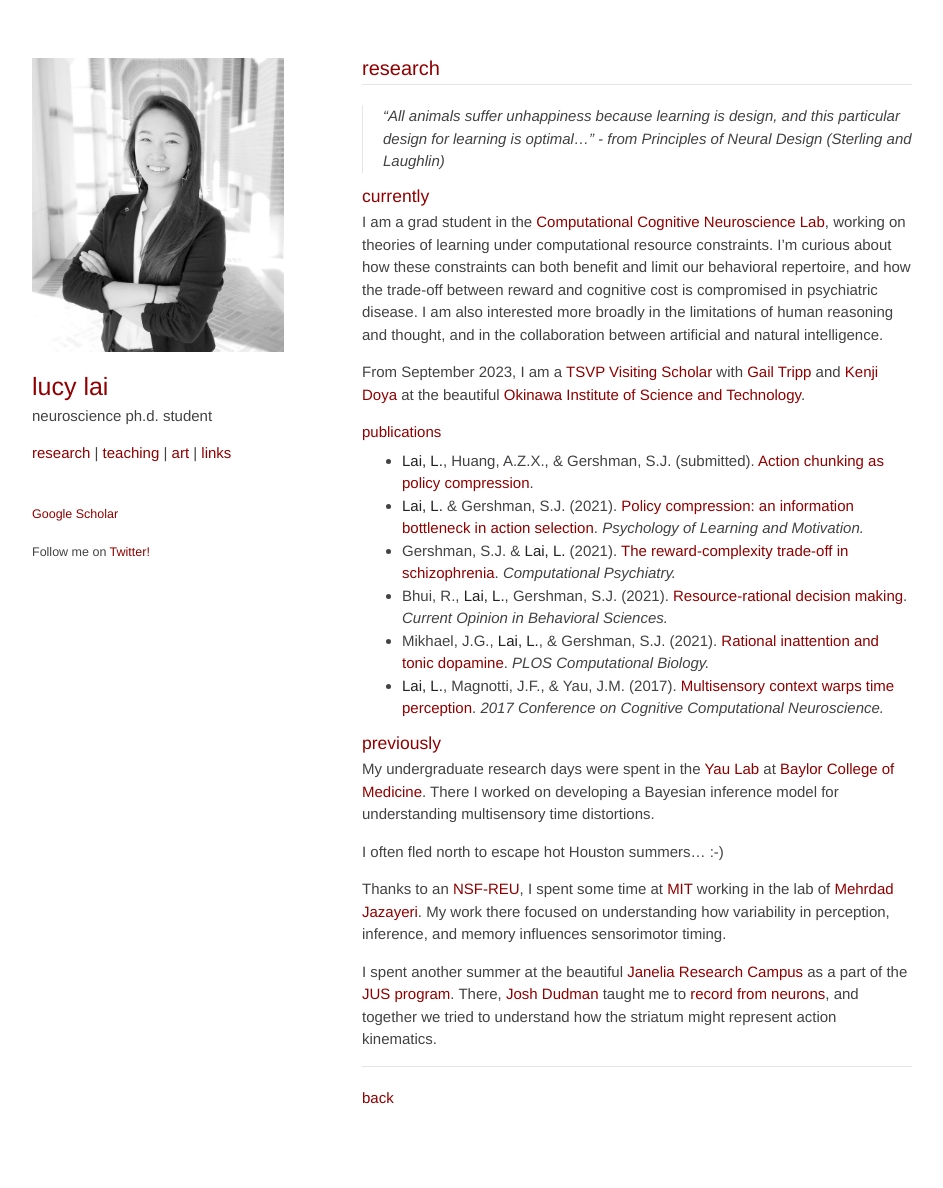
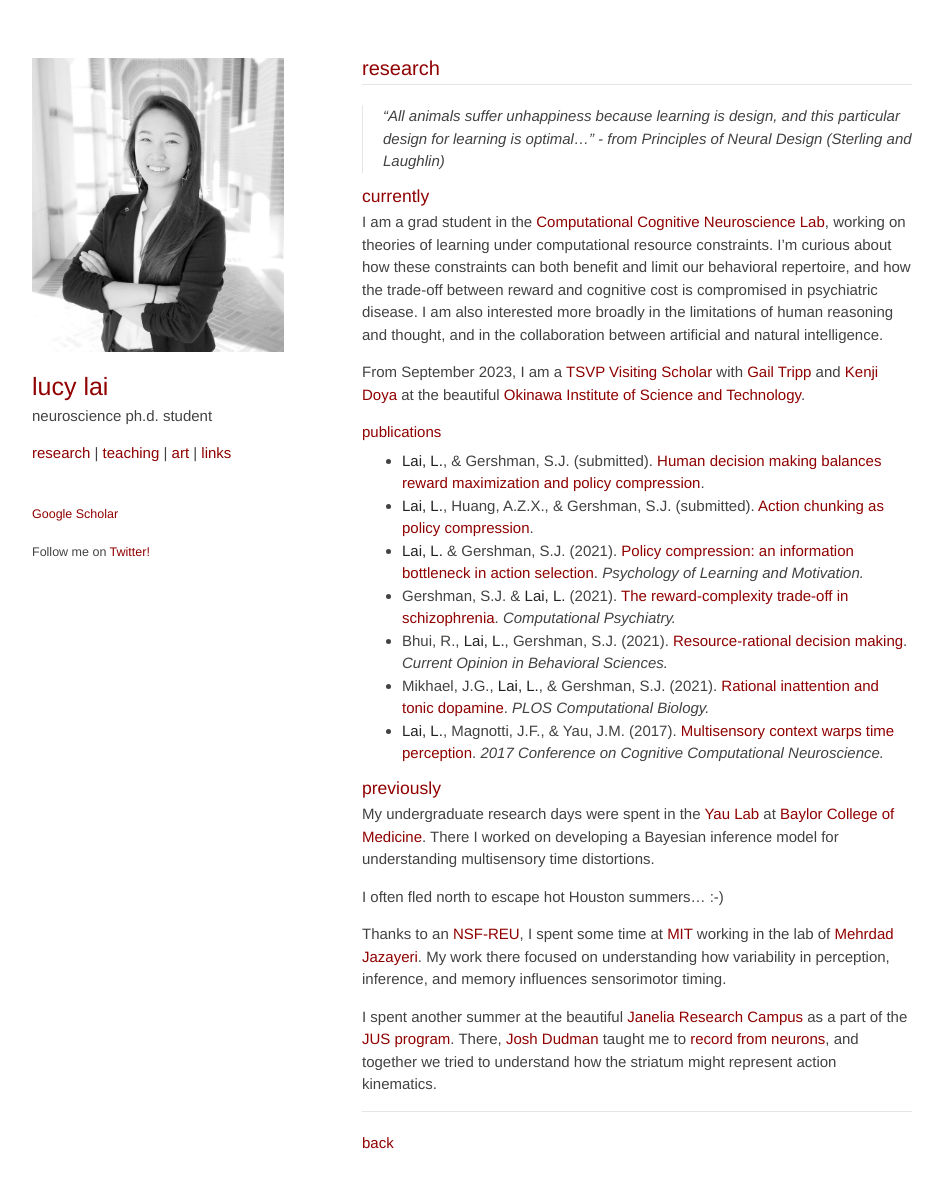
Before and after one commit to lucylai96/lucylai96.github.io, a Jekyll site: the page built from research.md, in a window 1280 px wide and 1219 px high. Shown: the top 1188 px of the window, without its empty margins (168-1111 px from the left). Built offline with Jekyll 4.4.1, drawn with Linux system fonts in a browser that asks for light colours; our own code applies the rules of GitHub Pages for plain Markdown files.

Commit message:
Update research.md

```diff
--- a/research.md
+++ b/research.md
@@ -10,6 +10,7 @@ I am a grad student in the [Computational Cognitive Neuroscience Lab](http://ger
 From September 2023, I am a [TSVP Visiting Scholar](https://groups.oist.jp/tsvp){:target="_blank"} with [Gail Tripp](https://groups.oist.jp/hdnu){:target="_blank"} and [Kenji Doya](https://groups.oist.jp/ncu){:target="_blank"} at the beautiful [Okinawa Institute of Science and Technology](https://oist.jp){:target="_blank"}.
 
 #### publications
+- **Lai, L.**, & Gershman, S.J. (submitted). [Human decision making balances reward maximization and policy compression](https://psyarxiv.com/rnz72){:target="_blank"}.
 - **Lai, L.**, Huang, A.Z.X., & Gershman, S.J. (submitted). [Action chunking as policy compression](https://psyarxiv.com/z8yrv){:target="_blank"}.
 - **Lai, L.** & Gershman, S.J. (2021). [Policy compression: an information bottleneck in action selection](./pubs/LaiGershman2021.pdf){:target="_blank"}. _Psychology of Learning and Motivation._
 - Gershman, S.J. & **Lai, L.** (2021). [The reward-complexity trade-off in schizophrenia](./pubs/GershmanLai2021.pdf){:target="_blank"}. _Computational Psychiatry._
```
